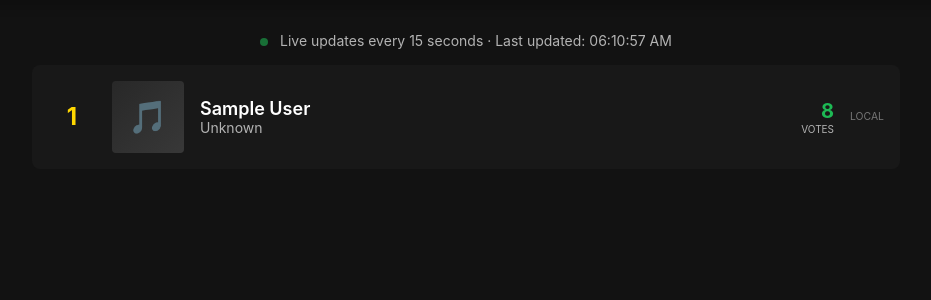
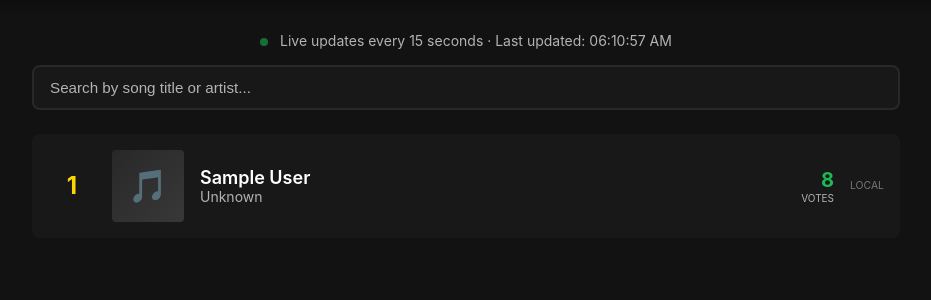
Before and after one commit to dev-merit01/radio-zimbabwe-chatbot, a Django app: page / in a window 1280 px wide. Shown: the part 231-531 px from the top of the page, without its empty margins (174-1105 px from the left). Run offline with Django 5.2, Linux system fonts and the light colour scheme; tables that the repository leaves empty hold one stand-in row (values such as "Sample post").

Commit message:
Simplify search - remove filter UI elements, keep only search input

```diff
--- a/templates/dashboard/top100.html
+++ b/templates/dashboard/top100.html
@@ -157,6 +157,31 @@
         @keyframes pulse {
             0%, 100% { opacity: 1; }
             50% { opacity: 0.5; }
+        }
+
+        .search-container {
+            margin-bottom: 1.5rem;
+        }
+
+        .search-input {
+            width: 100%;
+            padding: 0.75rem 1rem;
+            background: var(--bg-card);
+            color: var(--text-primary);
+            border: 2px solid var(--bg-hover);
+            border-radius: 8px;
+            font-size: 0.95rem;
+            transition: border-color 0.2s, box-shadow 0.2s;
+        }
+
+        .search-input::placeholder {
+            color: var(--text-secondary);
+        }
+
+        .search-input:focus {
+            outline: none;
+            border-color: var(--primary);
+            box-shadow: 0 0 0 3px rgba(29, 185, 84, 0.1);
         }
 
         .chart-list {
@@ -397,6 +422,15 @@
             Live updates every 15 seconds · Last updated: <span id="last-update">-</span>
         </div>
 
+        <div class="search-container" style="display: none;" id="search-container">
+            <input
+                type="text"
+                id="search-input"
+                class="search-input"
+                placeholder="Search by song title or artist..."
+            >
+        </div>
+
         <div id="loading" class="loading">
             <div class="spinner"></div>
             <p>Loading chart...</p>
@@ -416,6 +450,8 @@
         const API_URL = '/api/chart/today';
         const REFRESH_INTERVAL = 15000; // 15 seconds
 
+        // Global state for search
+        let allChartData = [];
 
         const loadingEl = document.getElementById('loading');
         const errorEl = document.getElementById('error');
@@ -424,6 +460,8 @@
         const lastUpdateEl = document.getElementById('last-update');
         const totalSongsEl = document.getElementById('total-songs');
         const chartDateEl = document.getElementById('chart-date');
+        const searchContainerEl = document.getElementById('search-container');
+        const searchInputEl = document.getElementById('search-input');
 
         function formatTime(isoString) {
             const date = new Date(isoString);
@@ -482,6 +520,27 @@
             return div.innerHTML;
         }
 
+        function filterSongs(searchTerm) {
+            if (!searchTerm.trim()) {
+                // Show all songs
+                chartListEl.innerHTML = allChartData.map(createChartItem).join('');
+                return;
+            }
+
+            const term = searchTerm.toLowerCase();
+            const filtered = allChartData.filter(song =>
+                song.title.toLowerCase().includes(term) ||
+                song.artists.toLowerCase().includes(term)
+            );
+
+            // Update display
+            if (filtered.length === 0) {
+                chartListEl.innerHTML = '<li class="chart-item" style="text-align: center; padding: 2rem;"><span style="color: var(--text-secondary);">No songs found</span></li>';
+            } else {
+                chartListEl.innerHTML = filtered.map(createChartItem).join('');
+            }
+        }
+
         async function fetchChart() {
             try {
                 const response = await fetch(API_URL);
@@ -494,11 +553,23 @@
 
                 if (data.top100.length === 0) {
                     chartListEl.style.display = 'none';
+                    searchContainerEl.style.display = 'none';
                     emptyEl.style.display = 'block';
                 } else {
                     emptyEl.style.display = 'none';
                     chartListEl.style.display = 'block';
-                    chartListEl.innerHTML = data.top100.map(createChartItem).join('');
+                    searchContainerEl.style.display = 'block';
+
+                    // Store original data for search
+                    allChartData = data.top100;
+
+                    // Render songs (apply search if active)
+                    const currentSearchTerm = searchInputEl.value;
+                    if (currentSearchTerm.trim()) {
+                        filterSongs(currentSearchTerm);
+                    } else {
+                        chartListEl.innerHTML = allChartData.map(createChartItem).join('');
+                    }
                 }
 
                 // Update stats
@@ -513,6 +584,11 @@
                 errorEl.textContent = `Failed to load chart: ${err.message}. Retrying...`;
             }
         }
+
+        // Search event listener
+        searchInputEl.addEventListener('input', (e) => {
+            filterSongs(e.target.value);
+        });
 
         // Initial load
         fetchChart();
```
